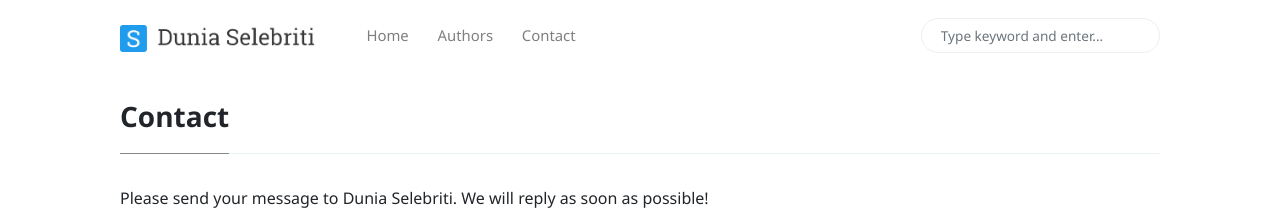
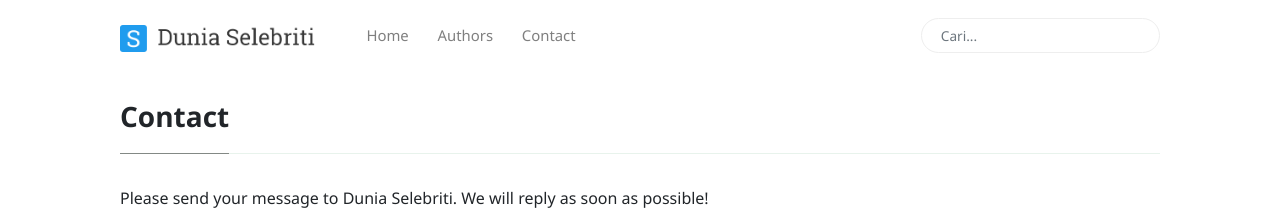
Before and after one commit to emmamery93/blog-1, a Jekyll site: the page built from _pages/contact.md, in a window 1280 px wide. Shown: the top 220 px of the page. Built offline with Jekyll 4.4.1, drawn with Linux system fonts in a browser that asks for light colours; nearby versions of some CDN libraries.

Commit message:
Update search-lunr.html

```diff
--- a/_includes/search-lunr.html
+++ b/_includes/search-lunr.html
@@ -1,3 +1,3 @@
-<form class="bd-search hidden-sm-down" onSubmit="">
-<input type="text" class="form-control text-small"  id="lunrsearch" name="q" value="" placeholder="Type keyword and enter...">
+<form class="bd-search hidden-sm-down" onSubmit="" role="search" method="get" action="{{ site.url }}/search">
+<input type="text" class="form-control text-small"  id="lunrsearch" name="q" value="" placeholder="Cari...">
 </form>
```
